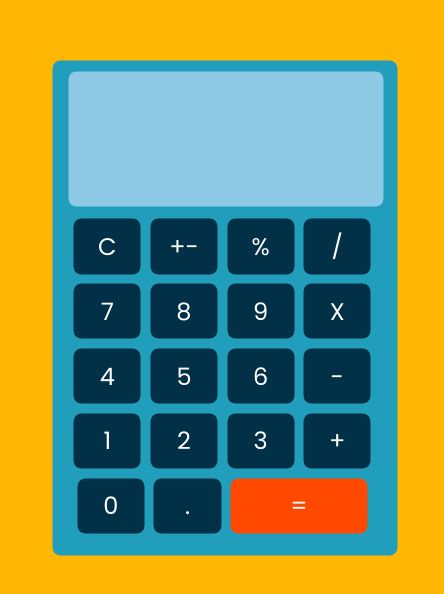
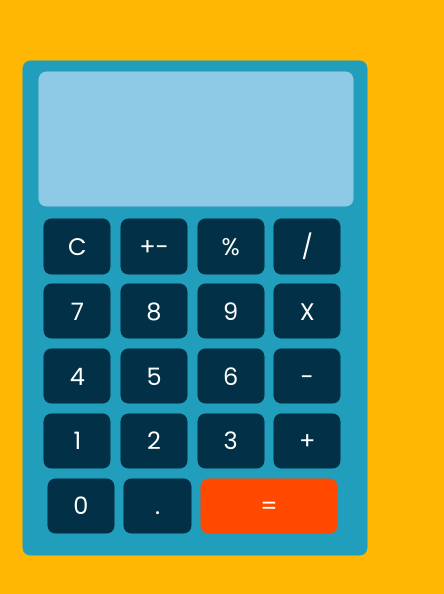
Before and after one commit to Femikul/femi-calc, a Next.js app: page / in a window 390 px wide. Shown: the part 114-708 px from the top of the page, 444 px wide, since content can reach past the window. Built offline with nearby package versions, Linux system fonts and the light colour scheme.

Commit message:
Update globals.css

```diff
--- a/src/styles/globals.css
+++ b/src/styles/globals.css
@@ -59,7 +59,6 @@ position: relative;
   #mCalc {
     width: 23em;
     height: 33em;
-    margin-left: 2em;
   }
 }
 
```
